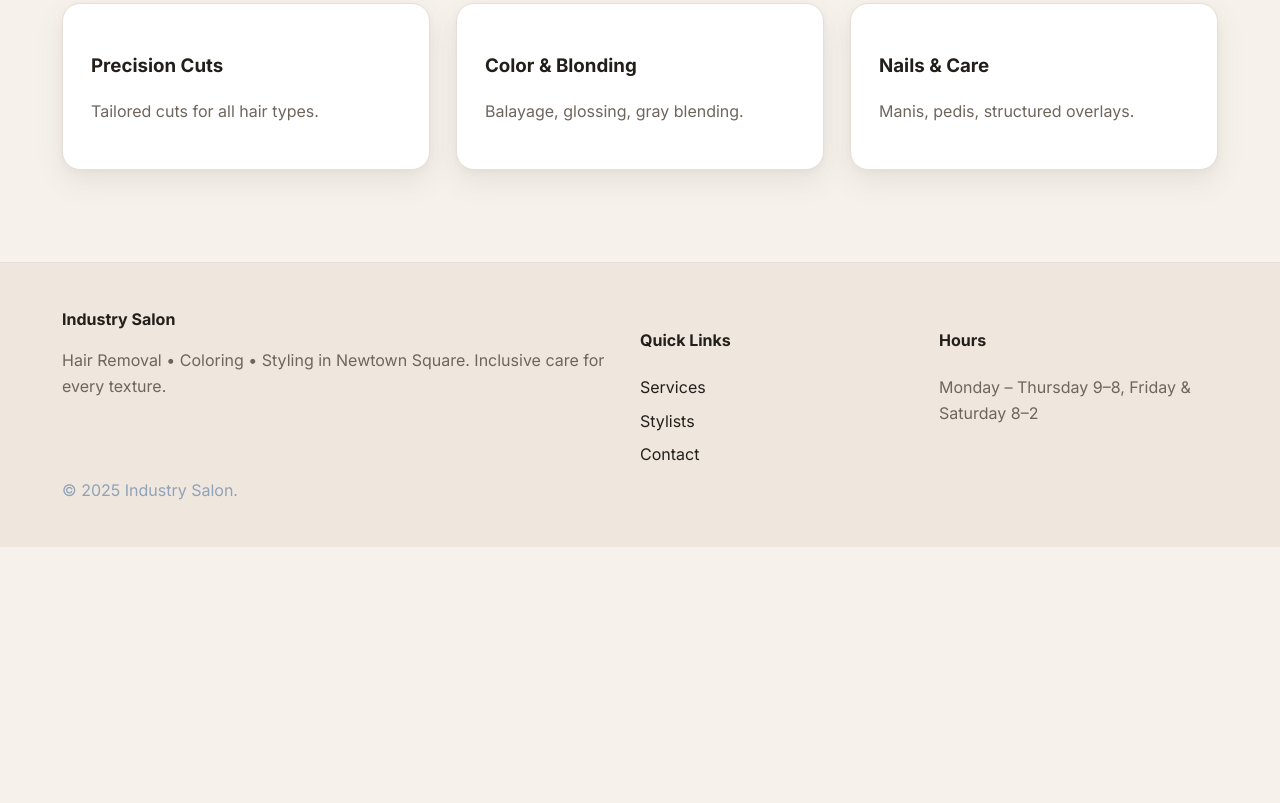
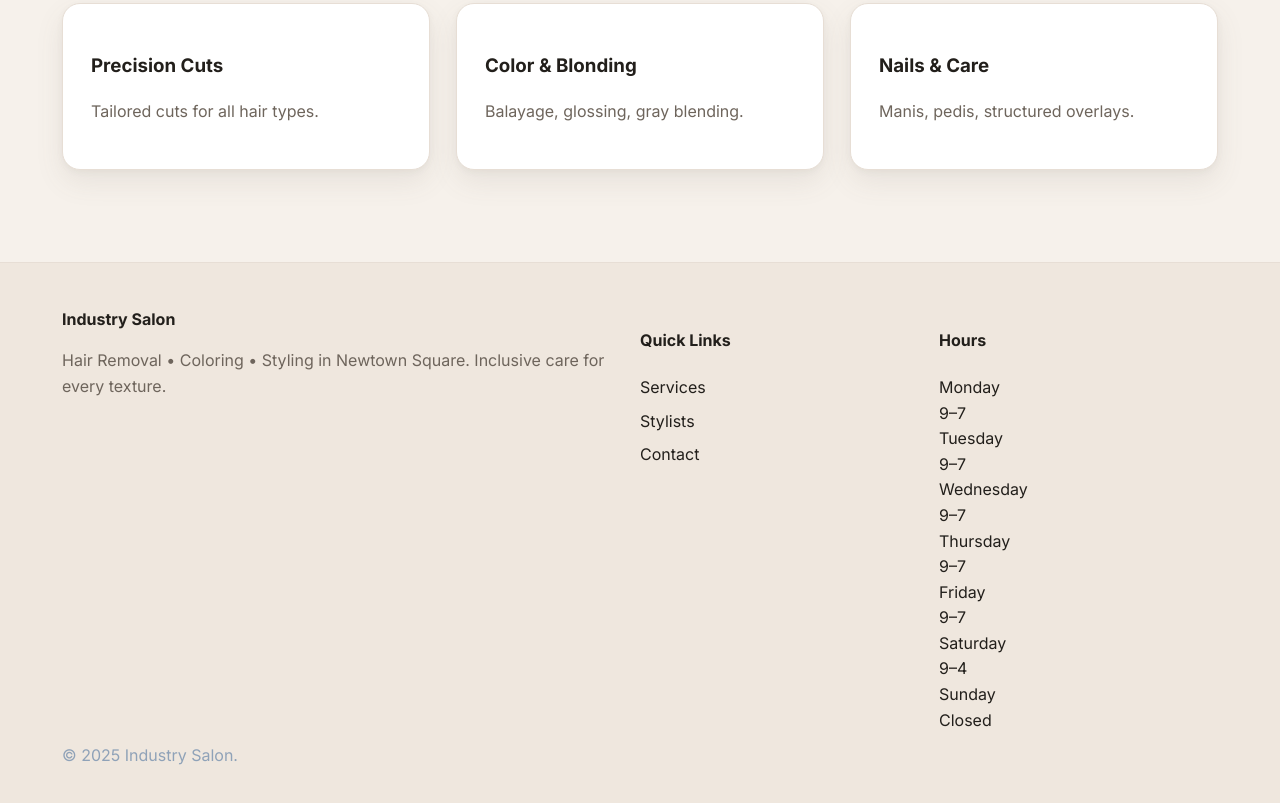
Before and after one commit to maxeld1/industrysalon, a plain HTML site: page index.html in a window 1280 px wide. Shown: the part 679-1482 px from the top of the page. Before the commit the page ends 1226 px from the top, so only its background shows below. Drawn offline with nearby package versions, Linux system fonts and the light colour scheme.

Commit message:
Update index.html

```diff
--- a/index.html
+++ b/index.html
@@ -164,7 +164,15 @@ OPTIONAL ENHANCEMENTS
     </div>
     <div>
       <h4>Hours</h4>
-      <p class="muted">Monday – Thursday 9–8, Friday & Saturday 8–2</p>
+      <div class="hours-grid">
+        <div>Monday</div><div>9–7</div>
+        <div>Tuesday</div><div>9–7</div>
+        <div>Wednesday</div><div>9–7</div>
+        <div>Thursday</div><div>9–7</div>
+        <div>Friday</div><div>9–7</div>
+        <div>Saturday</div><div>9–4</div>
+        <div>Sunday</div><div>Closed</div>
+      </div>
     </div>
   </div>
   <div class="container" style="margin-top:10px;color:#8fa2b8">© <span id="year"></span> Industry Salon.</div>
```
